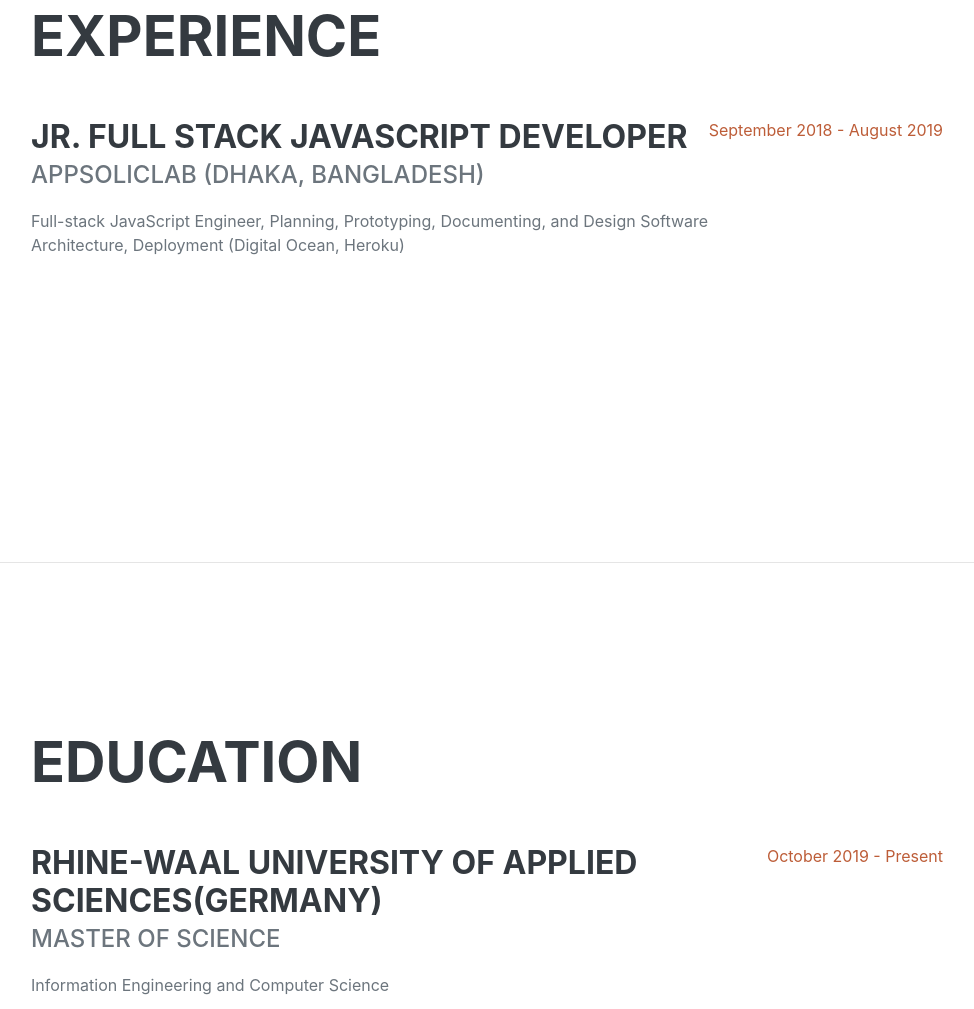
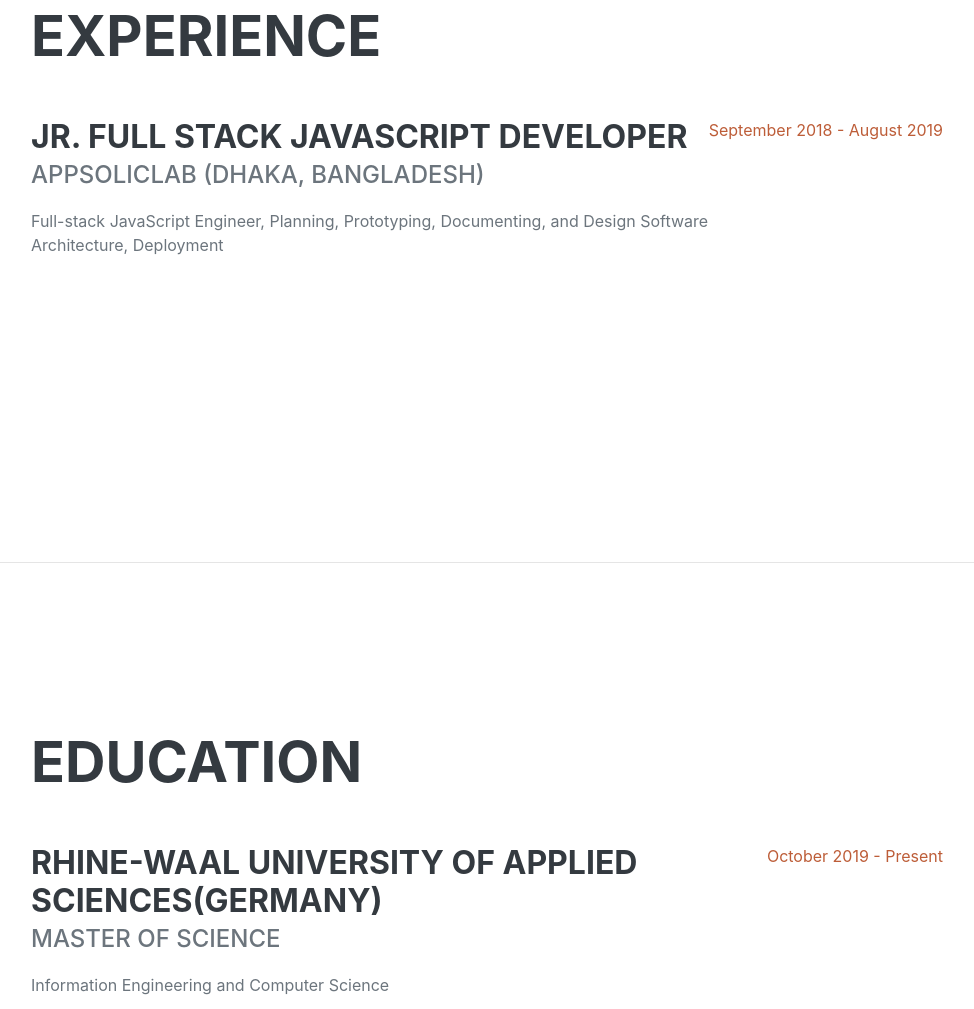
Before and after one commit to aumtuhin/personal-site, a plain HTML site: page index.html in a window 1280 px wide. Shown: the part 1039-2048 px from the top of the page, without its empty margins (289-1263 px from the left). Drawn offline with nearby package versions, Linux system fonts and the light colour scheme; no server answers; a web font is replaced by a local one.

Commit message:
updated experience section

```diff
--- a/index.html
+++ b/index.html
@@ -67,7 +67,7 @@
                         <div class="flex-grow-1">
                             <h3 class="mb-0">Jr. Full Stack JavaScript Developer</h3>
                             <div class="subheading mb-3">AppsolicLab  (Dhaka, Bangladesh)</div>
-                            <p>Full-stack JavaScript Engineer, Planning, Prototyping, Documenting, and Design Software Architecture, Deployment (Digital Ocean, Heroku)</p>
+                            <p>Full-stack JavaScript Engineer, Planning, Prototyping, Documenting, and Design Software Architecture, Deployment</p>
                         </div>
                         <div class="flex-shrink-0"><span class="text-primary">September 2018 - August 2019</span></div>
                     </div>
```
